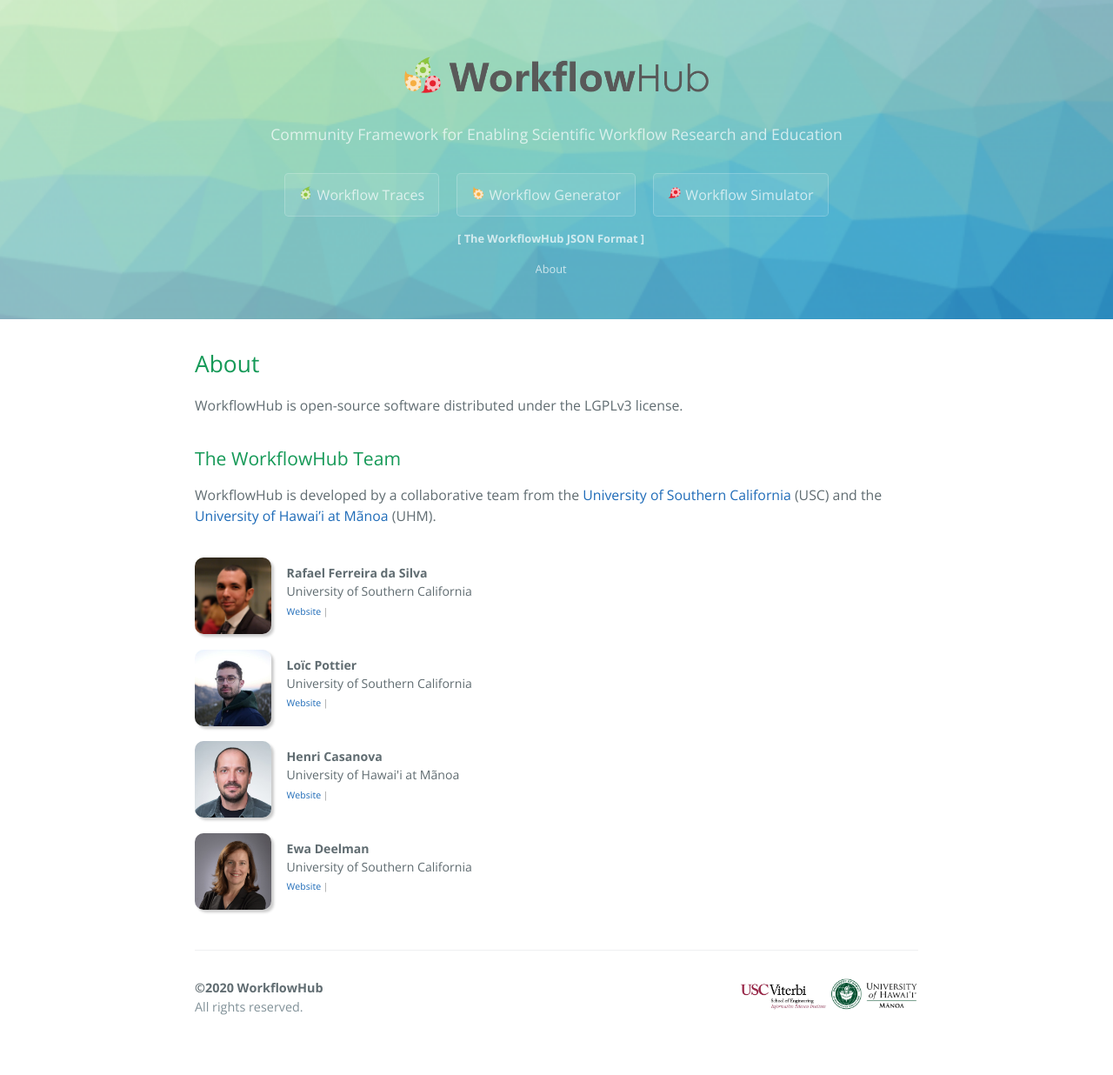
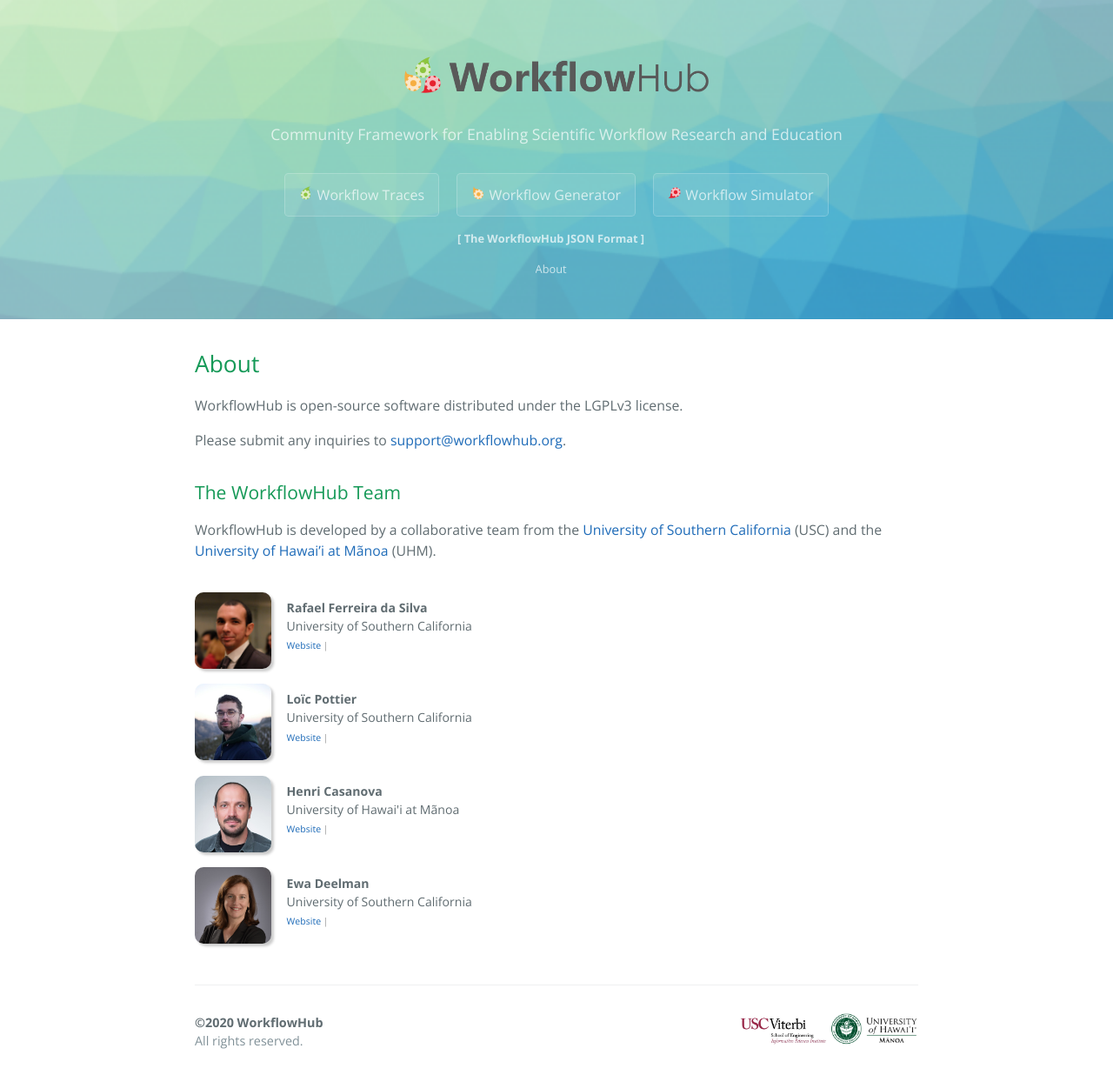
Before and after one commit to workflowhub/workflowhub.github.io, a Jekyll site: the page built from about.md, in a window 1280 px wide. Shown: the whole page at 87% size. Built offline with Jekyll 4.4.1, drawn with Linux system fonts in a browser that asks for light colours; before the commit the page ends 1196 px from its top, so only the background shows below that.

Commit message:
updating about page

```diff
--- a/about.md
+++ b/about.md
@@ -7,6 +7,8 @@ title: About - WorkflowHub
 # About
 
 WorkflowHub is open-source software distributed under the LGPLv3 license.
+
+Please submit any inquiries to <support@workflowhub.org>.
 
 ## The WorkflowHub Team
 
```
